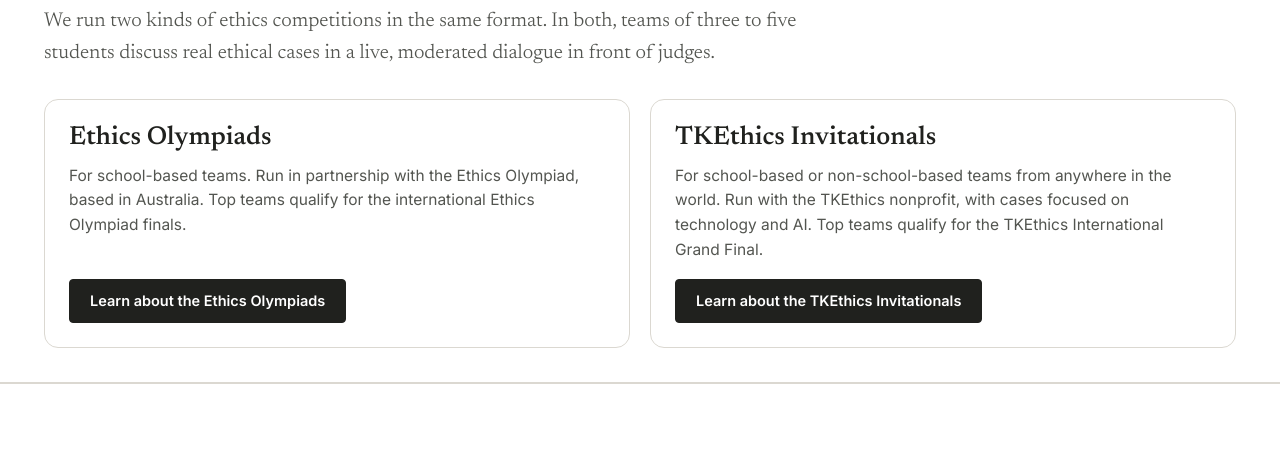
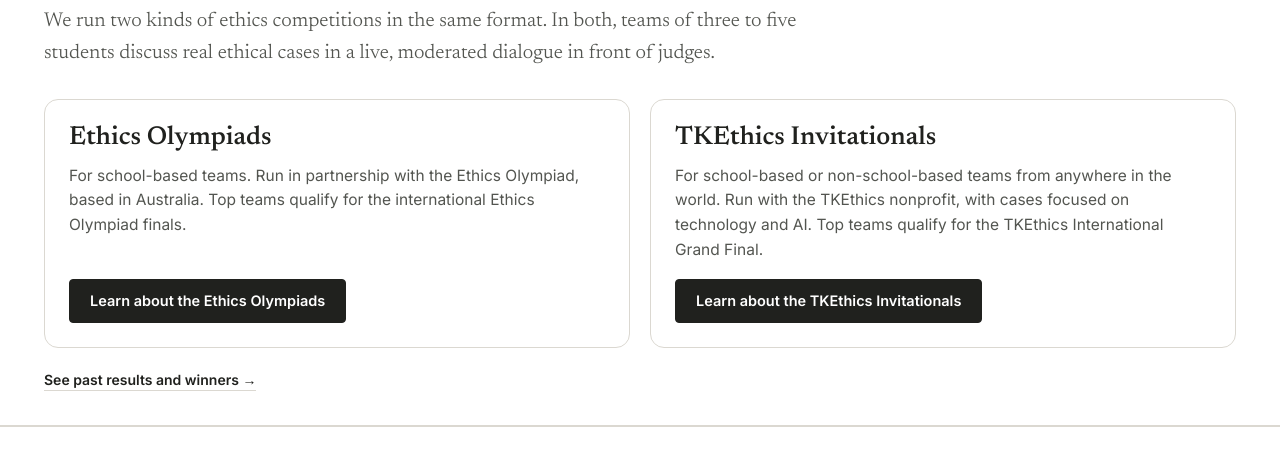
Before and after one commit to EthicsComp101/mpi-site-staging, a plain HTML site: page tournaments.html in a window 1280 px wide. Shown: the part 336-789 px from the top of the page. Drawn offline with Linux system fonts and the light colour scheme.

Commit message:
Ethics Competitions: See past results link near the top
Co-Authored-By: Claude Opus 5.5 <noreply@anthropic.com>

```diff
--- a/tournaments.html
+++ b/tournaments.html
@@ -160,6 +160,7 @@ sender('c4e6f63fa28992')
         <span class="rv-btn">Learn about the TKEthics Invitationals</span>
       </a>
     </div>
+    <p class="ts-foot" style="margin-top:22px"><a class="ts-text" href="past-results.html">See past results and winners <span aria-hidden="true">&rarr;</span></a></p>
   </div>
 </section>
 
```
